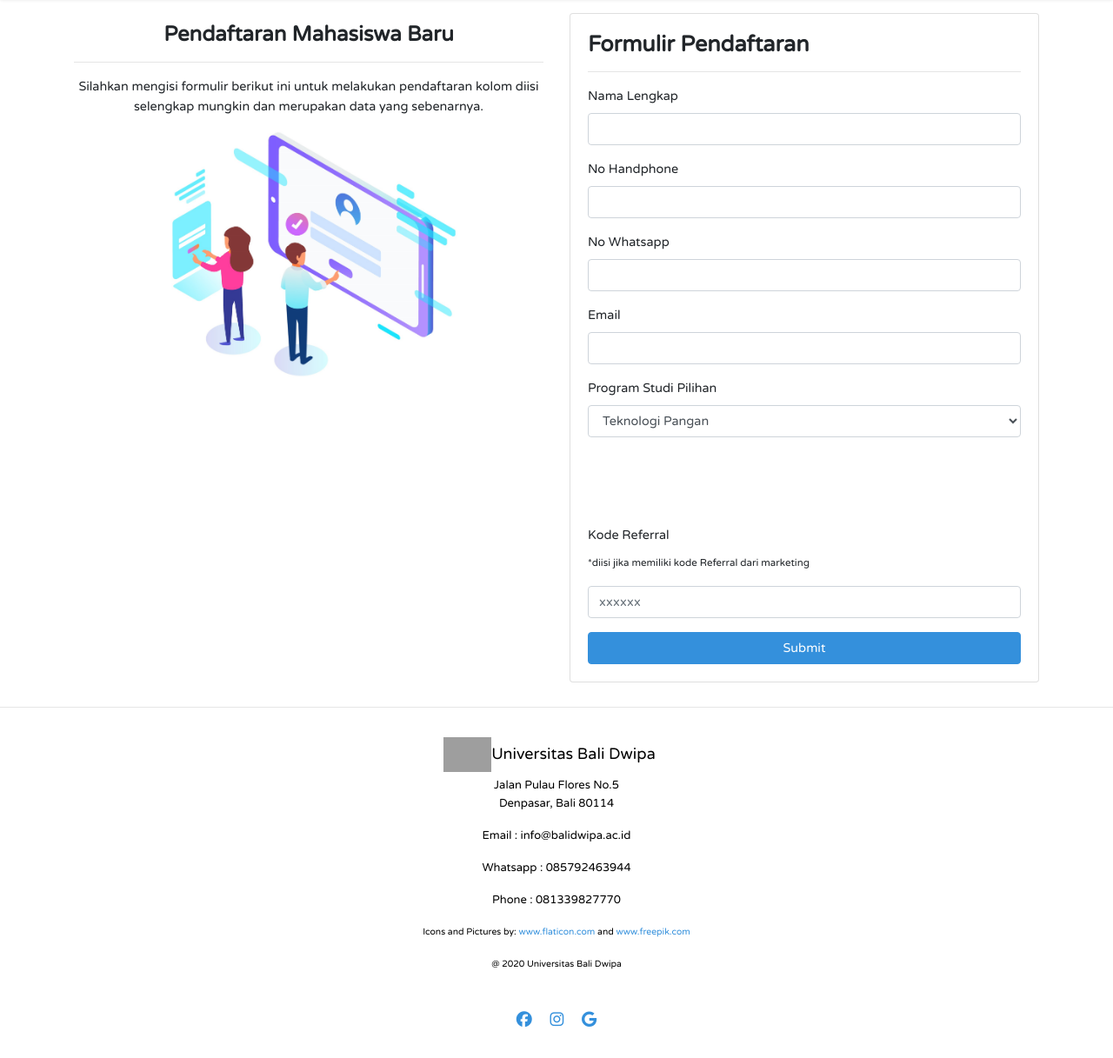
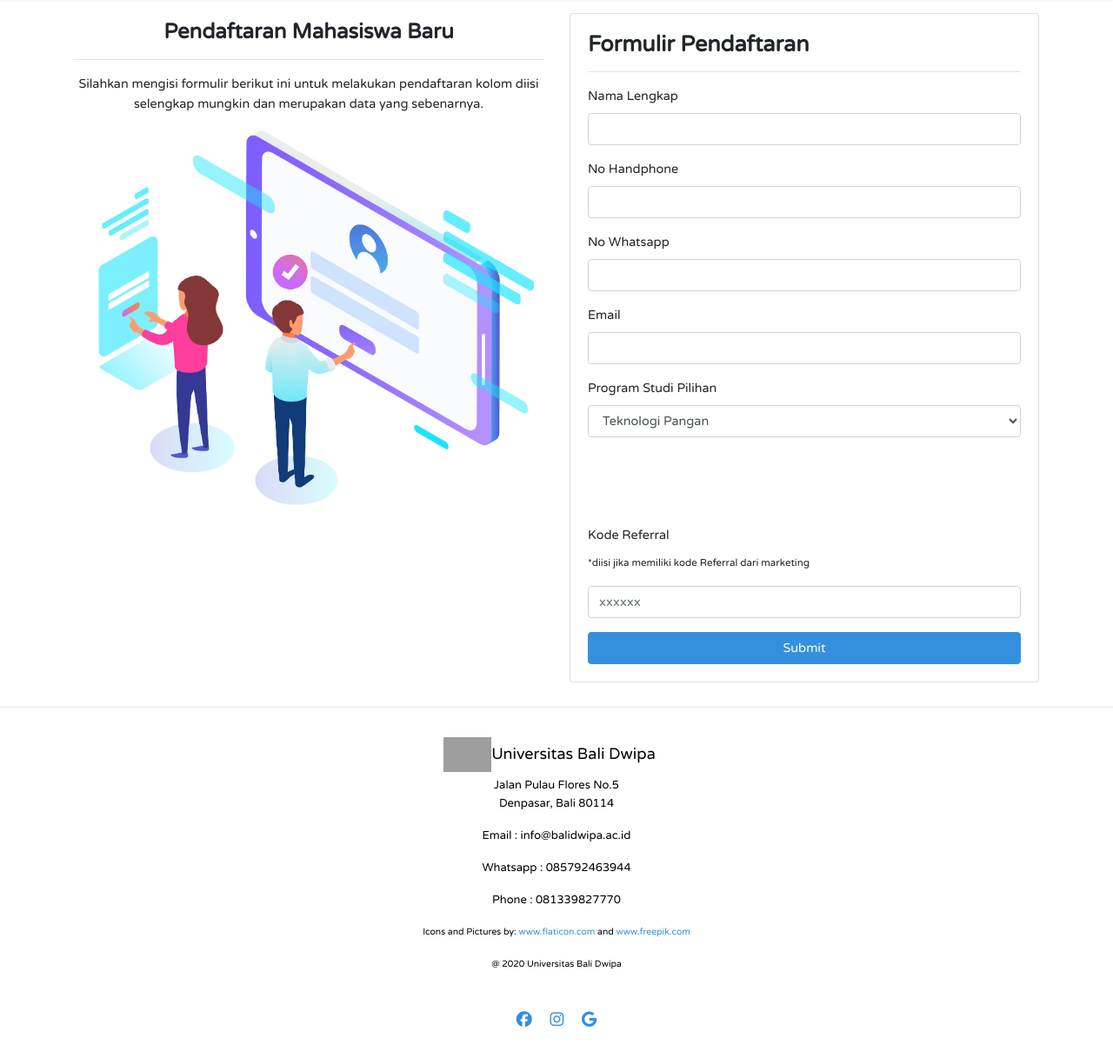
Before and after one commit to dimasdananjaya/ubad-master-site, a Laravel app: page /form-pendaftaran in a window 1280 px wide. Shown: the part 66-1283 px from the top of the page at 87% size. Run offline with Laravel 8, Linux system fonts and the light colour scheme; style sheets or scripts are compiled from the project's sources; some libraries are stand-ins or nearby versions; grey boxes are pictures that could not be loaded.

Commit message:
UI changes

```diff
--- a/resources/views/layouts/admin-layout.blade.php
+++ b/resources/views/layouts/admin-layout.blade.php
@@ -131,14 +131,13 @@
                         <a data-toggle="dropdown" class="nav-link dropdown-toggle" href="#">Pendaftaran<b
                                 class="caret"></b></a>
                         <ul class="dropdown-menu">
-                            {{--<li>
+                            <li>
                                 <a href="{{URL::route('mahasiswa-baru')}}" class="dropdown-item">Pendaftaran Mahasiswa
                                     Baru</a>
                             </li>
                             <li>
                                 <a href="{{URL::route('status-pendaftaran')}}" class="dropdown-item">Cek Status Pendaftaran</a>
-                            </li> --}}
-                            <li>
+                            </li>
                                 <a href="{{URL::route('biaya-perkuliahan')}}" class="dropdown-item">Biaya Perkuliahan</a>
                             </li>
                             <li>
--- a/resources/views/layouts/app.blade.php
+++ b/resources/views/layouts/app.blade.php
@@ -130,13 +130,13 @@
                         <a data-toggle="dropdown" class="nav-link dropdown-toggle" href="#">Pendaftaran<b
                                 class="caret"></b></a>
                         <ul class="dropdown-menu">
-                            {{--<li>
+                            <li>
                                 <a href="{{URL::route('mahasiswa-baru')}}" class="dropdown-item">Pendaftaran Mahasiswa
                                     Baru</a>
                             </li>
                             <li>
                                 <a href="{{URL::route('status-pendaftaran')}}" class="dropdown-item">Cek Status Pendaftaran</a>
-                            </li>--}}
+                            </li>
                             <li>
                                 <a href="{{URL::route('biaya-perkuliahan')}}" class="dropdown-item">Biaya Perkuliahan</a>
                             </li>
--- a/resources/views/layouts/prodi-layout.blade.php
+++ b/resources/views/layouts/prodi-layout.blade.php
@@ -128,13 +128,13 @@
                         <a data-toggle="dropdown" class="nav-link dropdown-toggle" href="#">Pendaftaran<b
                                 class="caret"></b></a>
                         <ul class="dropdown-menu">
-                            {{--<li>
+                            <li>
                                 <a href="{{URL::route('mahasiswa-baru')}}" class="dropdown-item">Pendaftaran Mahasiswa
                                     Baru</a>
                             </li>
                             <li>
                                 <a href="{{URL::route('status-pendaftaran')}}" class="dropdown-item">Cek Status Pendaftaran</a>
-                            </li>--}}
+                            </li>
                             <li>
                                 <a href="{{URL::route('biaya-perkuliahan')}}" class="dropdown-item">Biaya Perkuliahan</a>
                             </li>
--- a/resources/views/pages/pendaftaran/form-pendaftaran.blade.php
+++ b/resources/views/pages/pendaftaran/form-pendaftaran.blade.php
@@ -4,16 +4,13 @@
     <section id="form-pendaftaran">
         <div class="container">
             <div class="row">
-                <div data-aos="fade-left" class="col-lg-6" style="margin-top:1%;">
+                <div data-aos="fade-left" class="col-lg-6 mt-2">
                     <h2 data-aos="fade-left" class="text-center"><b>Pendaftaran Mahasiswa Baru</b></h2>
                     <hr>
                     <p style="text-align:justify" class="text-center" data-aos="fade-left" class="why-dosen lead">
                         Silahkan mengisi formulir berikut ini untuk melakukan pendaftaran kolom diisi selengkap mungkin dan merupakan data yang sebenarnya.
                     <p>
-                    <img style="  display: block;
-                    margin-left: auto;
-                    margin-right: auto;
-                    width: 65%;" class="mx-auto" src="/resources/logo/pendaftaran-form.jpg">
+                    <img class="mx-auto" src="/resources/logo/pendaftaran-form.jpg">
                 </div>
 
                 <div class="col-lg-6">
```
